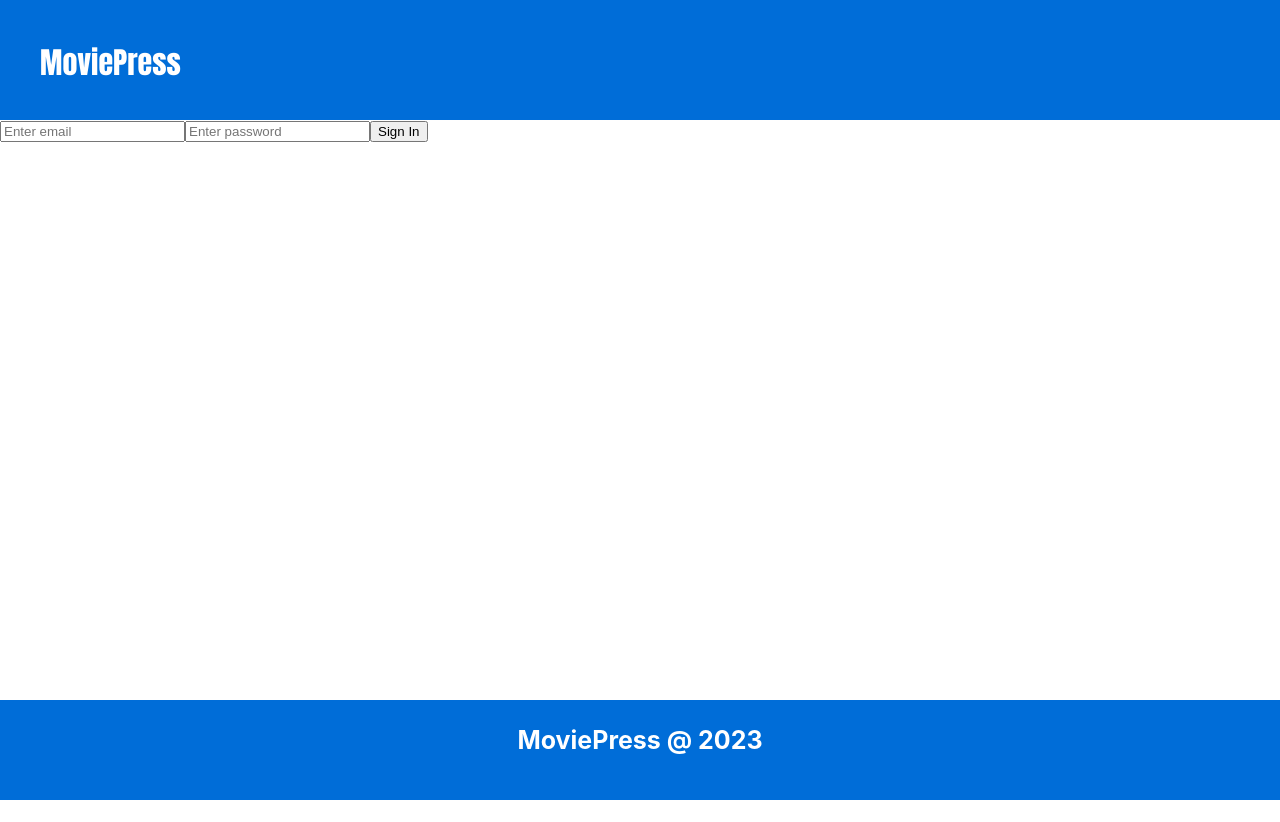
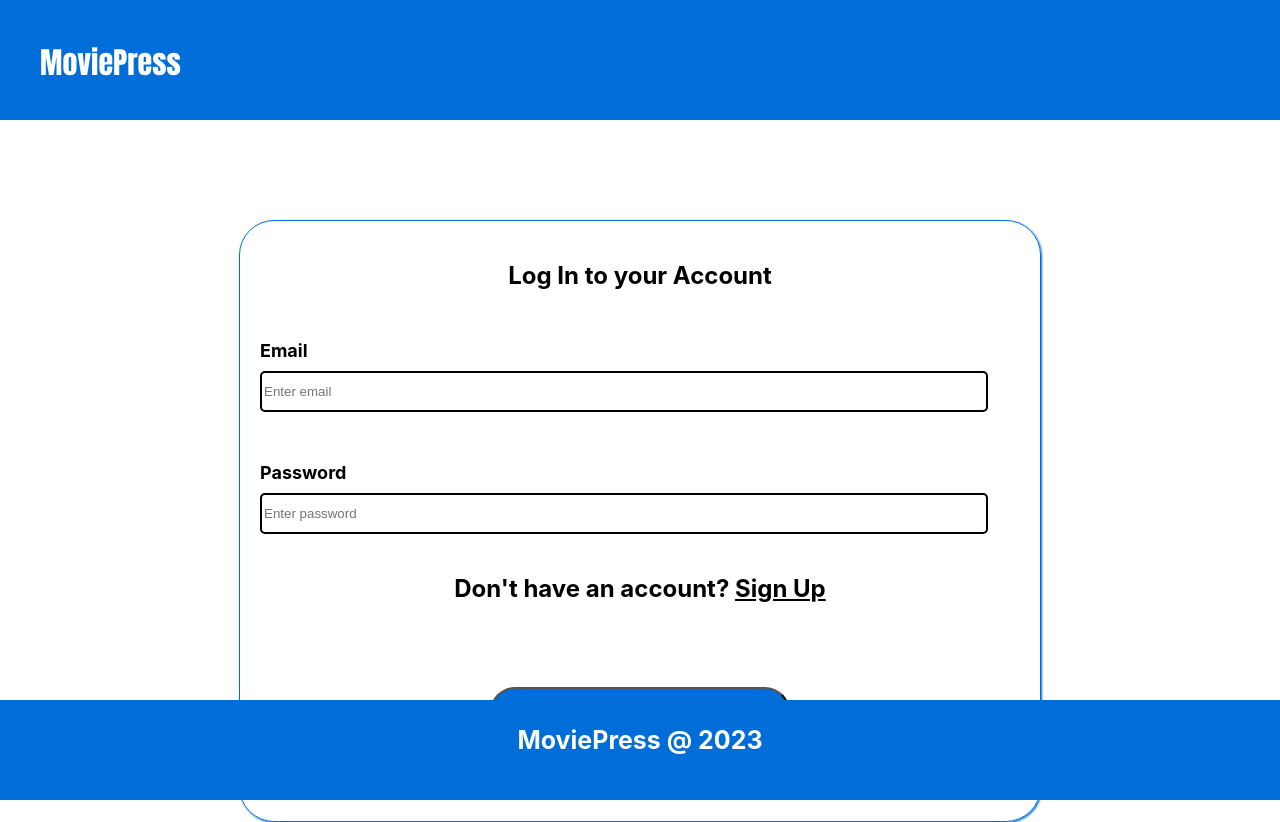
Before and after one commit to DasDeveloper/MoviePress, a React (Create React App) app in the folder client/: page /signin in a window 1280 px wide. Before the commit the page ends 800 px from the top, so only its background shows below. Built offline with nearby package versions, Linux system fonts and the light colour scheme.

Commit message:
Changed CSS for Sign In page

```diff
--- a/client/src/css/signin.css
+++ b/client/src/css/signin.css
@@ -10,3 +10,65 @@
     width: 400px;
     margin-right: 20px;
 }
+
+.signin {
+    border: 1px #006dd8 solid;
+    margin: auto;
+    display: flex;
+    flex-direction: column;
+    width: 800px;
+    margin-top: 100px;
+    height: 600px;
+    border-radius: 35px;
+    box-shadow: 1px 1px 2px #006dd8;
+
+}
+
+.signin .header{
+
+    text-align: center;
+    margin-top: 40px;
+    font-weight: bold;
+    font-size: 24px;
+
+}
+.signin .header href {
+    text-decoration: underline;
+}
+
+/* .signin p {
+    margin: 20px;
+    margin-left: 300px;
+} */
+.signin label{
+    margin: 20px;
+    margin-left: 20px;
+    font-weight: bold;
+    font-size: large;
+    margin-bottom: 10px;
+    margin-top: 50px;
+
+}
+
+.signin input{
+    width: 90%;
+    height: 35px;
+    margin-left: 20px;
+    border: 2px black solid;
+    border-radius: 5px;
+}
+
+.signin button{
+
+    width: 300px;
+    margin: auto;
+    border-radius: 35px;
+    height: 50px;
+    background-color: #006dd8;
+    color: white;
+    font-size: large;
+}
+
+.signin button:hover{
+     background-image: linear-gradient(rgb(0 0 0/40%) 0 0);
+}
--- a/client/src/pages/signin.jsx
+++ b/client/src/pages/signin.jsx
@@ -14,12 +14,19 @@ const Signin = () =>{
 
                 <div className="signin">
 
-                    <form>
+                    <div className="header">
+                        Log In to your Account
+                    </div>
 
-                        <input placeholder="Enter email"/>
-                        <input placeholder="Enter password" type="password"/>
-                        <button> Sign In</button>
-                    </form>
+
+                    <label for="email">Email</label>
+                    <input placeholder="Enter email" name="email"/>
+                    <label for="password">Password</label>
+                    <input placeholder="Enter password" type="password" name="password"/>
+                    <div className="header">Don't have an account? <href> Sign Up</href> </div>
+                    <button> Sign In</button>
+
+
 
 
                 </div>
```
